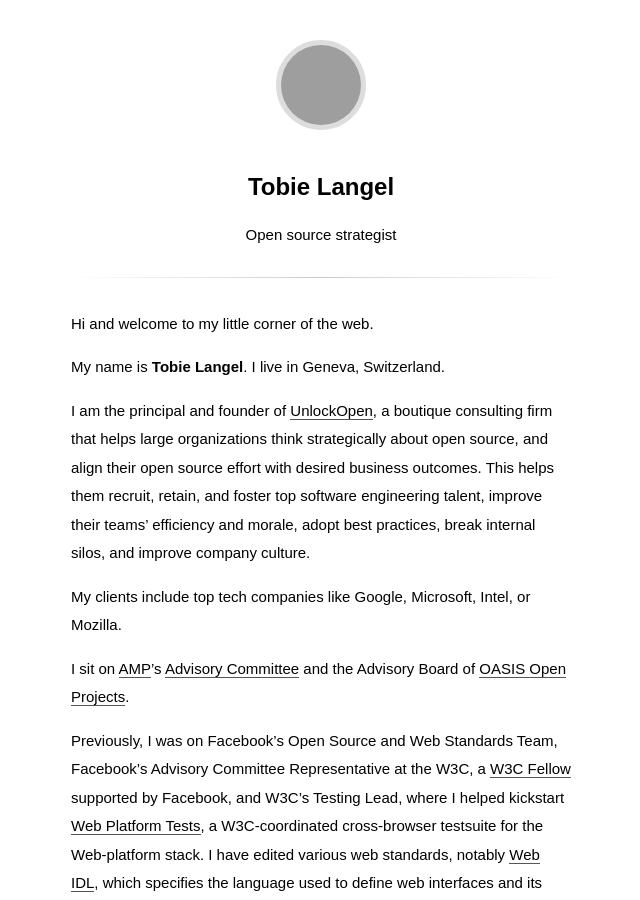
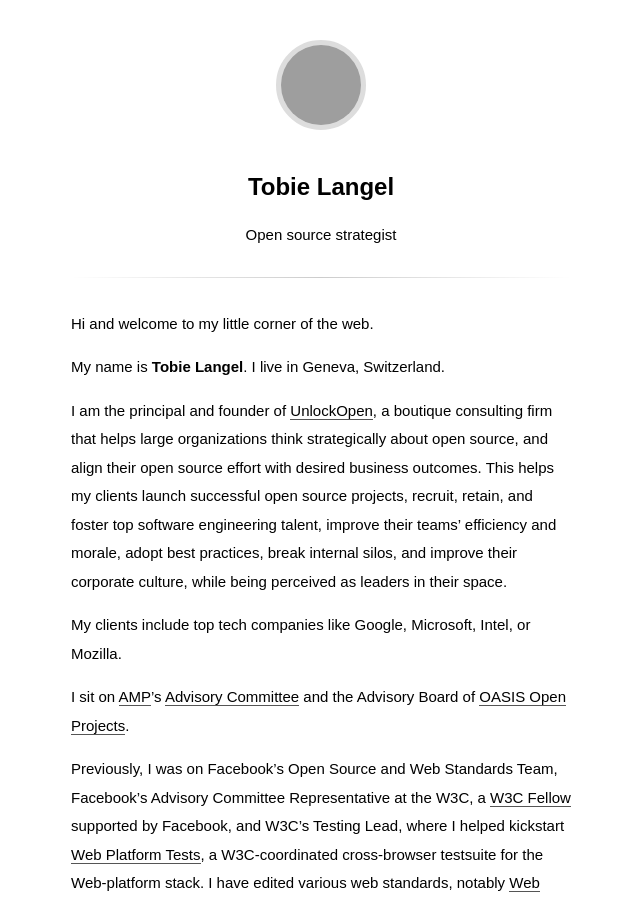
Before and after one commit to tobie/www.tobie.me, a Jekyll site: the page built from index.md, in a window 1280 px wide and 900 px high, cut to the strip 0-900 px from the top of the window. Shown: the whole strip, without its empty margins (319-959 px from the left). Built offline with Jekyll 4.4.1, drawn with Linux system fonts in a browser that asks for light colours; some web fonts are replaced; grey boxes are pictures that could not be loaded.

Commit message:
Update index.md

```diff
--- a/index.md
+++ b/index.md
@@ -13,11 +13,14 @@ I am the principal and founder of [UnlockOpen](https://unlockopen.com),
 a boutique consulting firm
 that helps large organizations think strategically about open source,
 and align their open source effort with desired business outcomes.
-This helps them recruit, retain, and foster top software engineering talent,
+This helps my clients
+launch successful open source projects,
+recruit, retain, and foster top software engineering talent,
 improve their teams’ efficiency and morale,
 adopt best practices,
 break internal silos,
-and improve company culture.
+and improve their corporate culture,
+while being perceived as leaders in their space.
 
 My clients include top tech companies like Google, Microsoft, Intel, or Mozilla.
 
```
